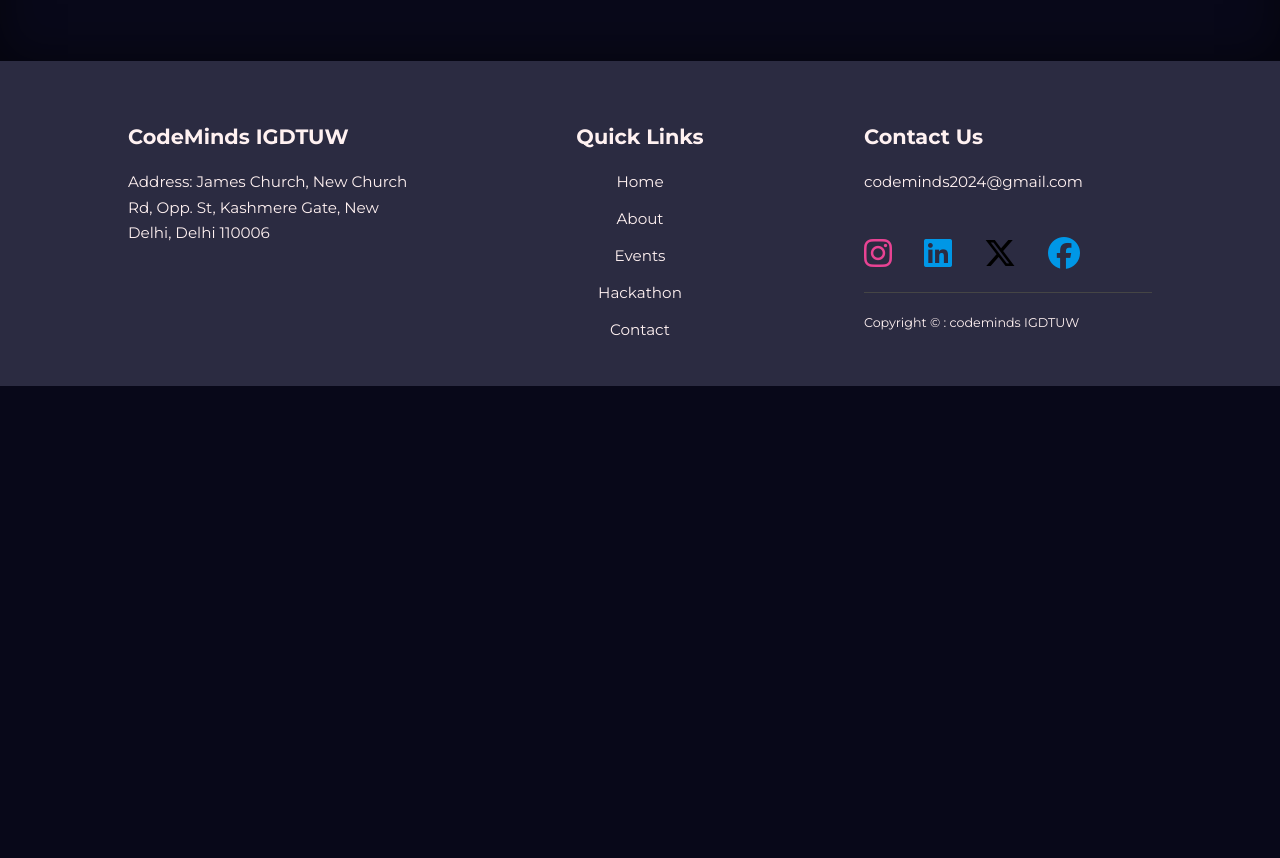
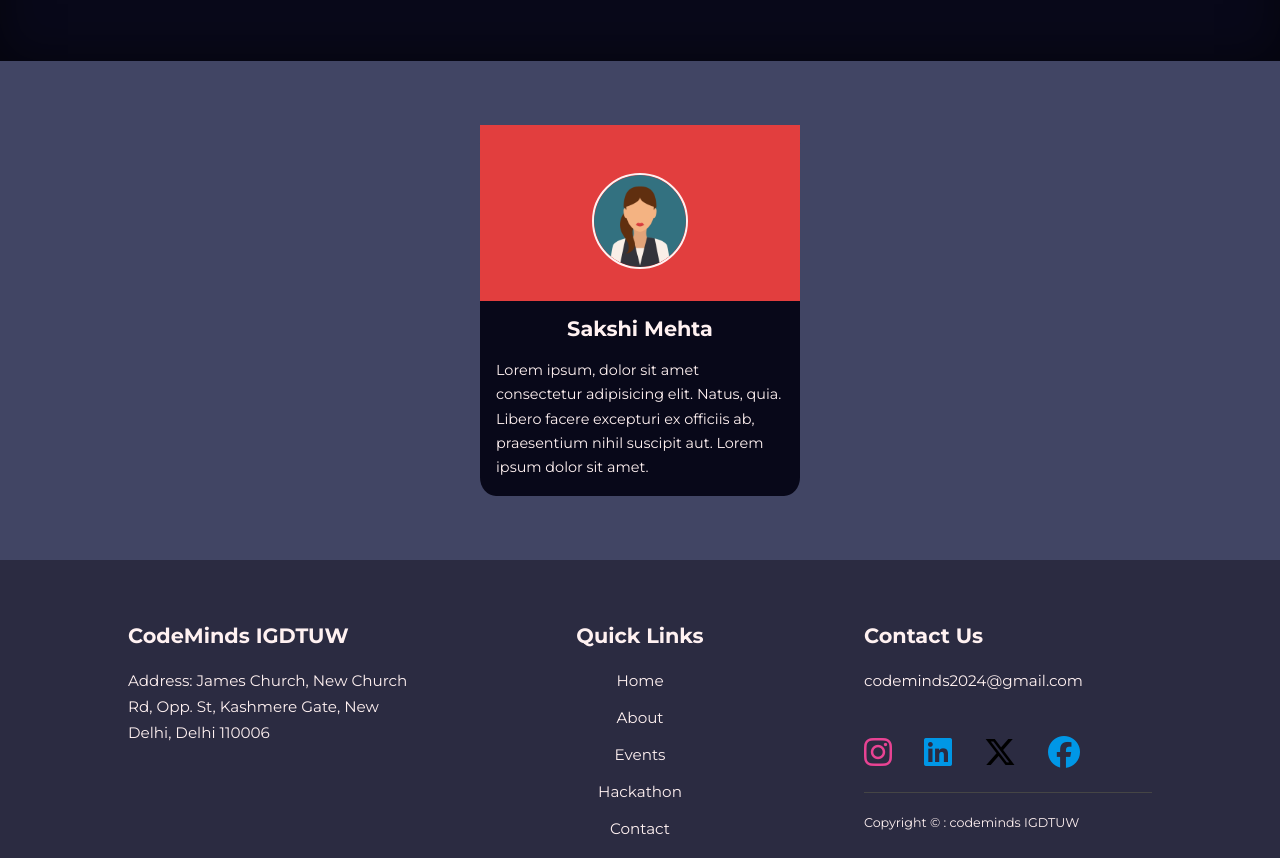
Before and after one commit to tanishajn12/tanishajn12.github.io, a plain HTML site: page about.html in a window 1280 px wide. Shown: the part 1682-2540 px from the top of the page. Before the commit the page ends 2068 px from the top, so only its background shows below. Drawn offline with nearby package versions, Linux system fonts and the light colour scheme.

Commit message:
changes done

```diff
--- a/about.html
+++ b/about.html
@@ -7,6 +7,7 @@
 
     <!-- font awesome cdn link -->
     <link rel="stylesheet" href="https://cdnjs.cloudflare.com/ajax/libs/font-awesome/6.5.1/css/all.min.css" class="stylesheet">
+    <link rel="stylesheet" href="https://unpkg.com/swiper/swiper-bundle.min.css">
 
     <link rel="stylesheet" href="./css/about.css">
 
@@ -132,93 +133,30 @@
         </div>
     </section>
 
-    <!-- <div class="testimonials-container-wrapper">
-        <section class="testimonials mySwiper">
-            <h2>Students' Testimonials</h2>
-            <div class="container testimonials-container swiper-wrapper">
-                <article class="testimonial swiper-slide">
-                    <div class="avatar">
-                        <img src="./images/avatar1.png" alt="">
+    <section class="testimonials-container">
 
-                    </div>
-                    <div class="testimonial_info">
-                        <h5>Sakshi Mehta</h5>
-                        <small>Student BTech MAE</small>
-
+        <div class="testimonials-content">
+            <div class="testimonials-card-wrapper">
+                <div class="testimonial-card">
+                    <div class="image-content">
+                        <span class="overlay"></span>
+                        <div class="card-image">
+                            <img src="./images/avatar1.png" class="card-img">
+                        </div>
                     </div>
 
-                    <div class="testimonial_body">
-                        <p>Lorem ipsum dolor sit amet consectetur, adipisicing elit. Aut molestiae nesciunt accusamus. Aliquam, placeat.</p>
-                    </div>
-                </article>
-
-                <article class="testimonial swiper-slide">
-                    <div class="avatar">
-                        <img src="./images/avatar2.png" alt="">
-
-                    </div>
-                    <div class="testimonial_info">
-                        <h5>Tisha Jain</h5>
-                        <small>Student BTech IT</small>
-
+                    <div class="card-content">
+                        <h4>Sakshi Mehta</h4>
+                        <p class="description">Lorem ipsum, dolor sit amet consectetur adipisicing elit. Natus, quia. Libero facere excepturi ex officiis ab, praesentium nihil suscipit aut. Lorem ipsum dolor sit amet.</p>
                     </div>
 
-                    <div class="testimonial_body">
-                        <p>Lorem ipsum dolor sit amet consectetur, adipisicing elit. Aut molestiae nesciunt accusamus. Aliquam, placeat.</p>
-                    </div>
-                </article>
 
-                <article class="testimonial swiper-slide">
-                    <div class="avatar">
-                        <img src="./images/avatar3.png" alt="">
+                </div>
 
-                    </div>
-                    <div class="testimonial_info">
-                        <h5>Ruhanika Bansal</h5>
-                        <small>Student BTech IT</small>
 
-                    </div>
-
-                    <div class="testimonial_body">
-                        <p>Lorem ipsum dolor sit amet consectetur, adipisicing elit. Aut molestiae nesciunt accusamus. Aliquam, placeat.</p>
-                    </div>
-                </article>
-
-                <article class="testimonial swiper-slide">
-                    <div class="avatar">
-                        <img src="./images/avatar4.png" alt="">
-
-                    </div>
-                    <div class="testimonial_info">
-                        <h5>Aanya Singh</h5>
-                        <small>Student BTech CSE</small>
-
-                    </div>
-
-                    <div class="testimonial_body">
-                        <p>Lorem ipsum dolor sit amet consectetur, adipisicing elit. Aut molestiae nesciunt accusamus. Aliquam, placeat.</p>
-                    </div>
-                </article>
-
-                <article class="testimonial swiper-slide">
-                    <div class="avatar">
-                        <img src="./images/avatar5.png" alt="">
-
-                    </div>
-                    <div class="testimonial_info">
-                        <h5>Anshika Sharma</h5>
-                        <small>Student BTech CSE</small>
-
-                    </div>
-
-                    <div class="testimonial_body">
-                        <p>Lorem ipsum dolor sit amet consectetur, adipisicing elit. Aut molestiae nesciunt accusamus. Aliquam, placeat.</p>
-                    </div>
-                </article>
             </div>
-            <div class="swiper-pagination"></div>
-        </section>
-    </div> -->
+        </div>
+    </section>
 
 
 
@@ -277,6 +215,7 @@
         </div>
     </footer>
 
+    <script src="https://unpkg.com/swiper/swiper-bundle.min.js"></script>
     <script src="main.js"></script>
 </body>
 </html>
--- a/css/about.css
+++ b/css/about.css
@@ -24,6 +24,7 @@
     --light-blue-bg: #2b2b41;
     --dark-black:#090909;
     --light-grey:#454545;
+    --grey-blue:#414564;
 
     --container-width-lg: 80%;
     --container-width-md : 90%;
@@ -313,52 +314,70 @@ nav button{
 
 
 /* testimonial css */
-.testimonials_container {
-    overflow-x: auto; /* Enable horizontal scrolling */
-    white-space: nowrap; /* Prevent testimonials from wrapping */
-    margin-bottom: 5rem;
-    padding: 1rem; /* Add padding to ensure space around the testimonials */
-}
+.testimonials-container{
+    background-color: var(--grey-blue);
+    display: flex;
+    justify-content: center;
+    align-items: center;
 
-.testimonial {
-    display: inline-block; /* Display testimonials in a row */
-    vertical-align: top; /* Align testimonials at the top */
-    padding-top: 2rem;
-}
-
-.avatar {
-    width: 6rem;
-    height: 6rem;
-    border-radius: 50%;
-    overflow: hidden;
-    margin: 0 auto 1rem;
-    border: 0.5rem solid var(--red);
-}
-
-.testimonial_info {
-    text-align: center;
-}
-
-.testimonial_body {
-    background: var(--light-blue-bg);
-    padding: 2rem;
-    margin-top: 3rem;
-    position: relative;
-}
-
-.testimonial_body::before {
-    content: "";
-    display: block;
-    background: var(--light-blue-bg);
-    width: 3rem;
-    height: 3rem;
-    position: absolute;
-    left: 50%;
-    top: -1.5rem;
-    transform: rotate(45deg);
 }
 
 
+.card-image{
+    position: relative;
+    height: 10rem;
+    width: 10rem;
+    /* background-color: var(--grey-blue); */
+    padding: 2rem;
+
+}
+
+.card-image .card-img {
+    height: 100%;
+    width: 100%;
+    object-fit: cover;
+    border: 2px solid var(--white);
+    border-radius: 50%;
+}
+
+.testimonial-card{
+    width : 20rem;
+    border-radius: 5%;
+    background-color: var(--dark-blue);
+}
+
+
+
+
+.image-content, .card-content {
+    padding: 1rem;
+    display : flex;
+    flex-direction: column;
+    align-items: center;
+
+}
+.card-content h4 {
+    margin-bottom: 1rem;
+}
+
+.card-content p{
+    font-size: 0.9rem;
+}
+
+.image-content {
+    position: relative;
+    padding-bottom: 0;
+}
+
+.overlay {
+    position: absolute;
+    left:0;
+    top:0;
+    height: 100%;
+    width: 100%;
+    background-color: var(--light-red);
+
+}
 
 
 /* ====Footer css========= */
```
Also changed, not shown: main.js (line endings or trailing spaces).
